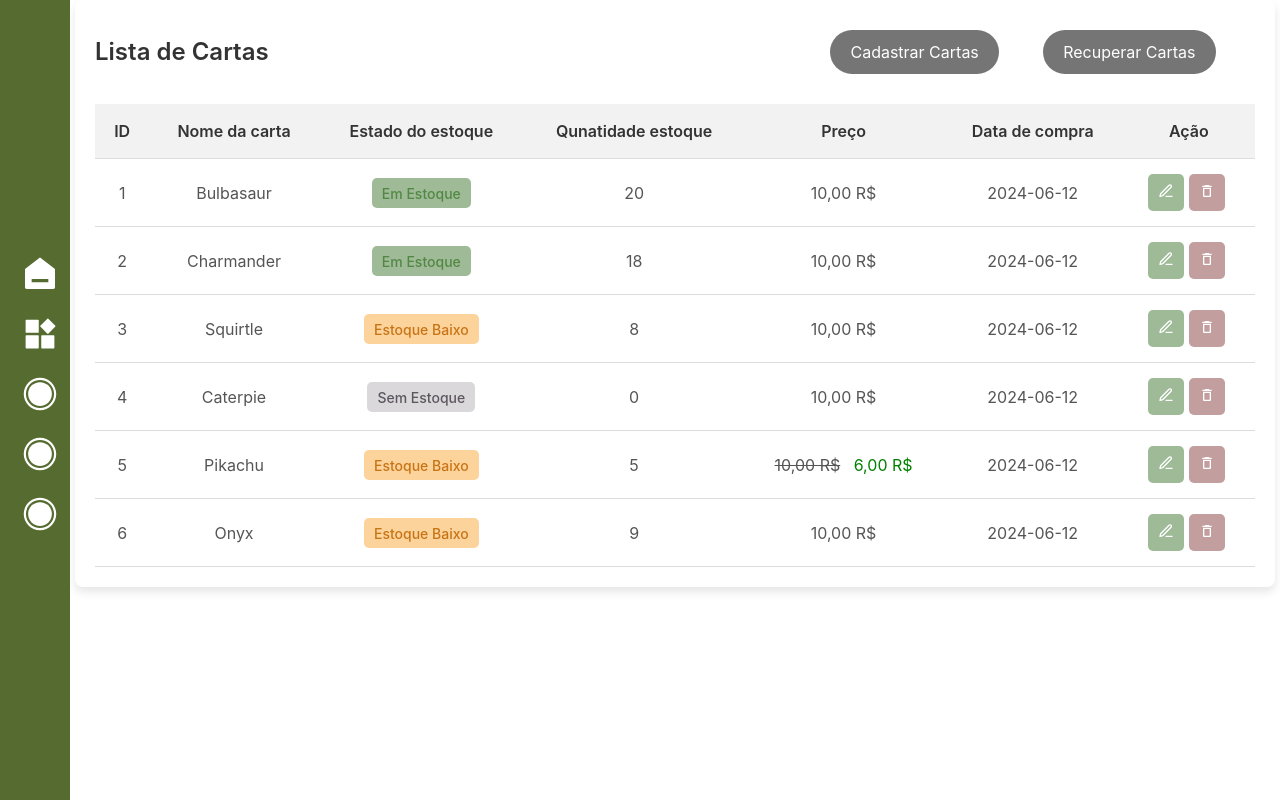
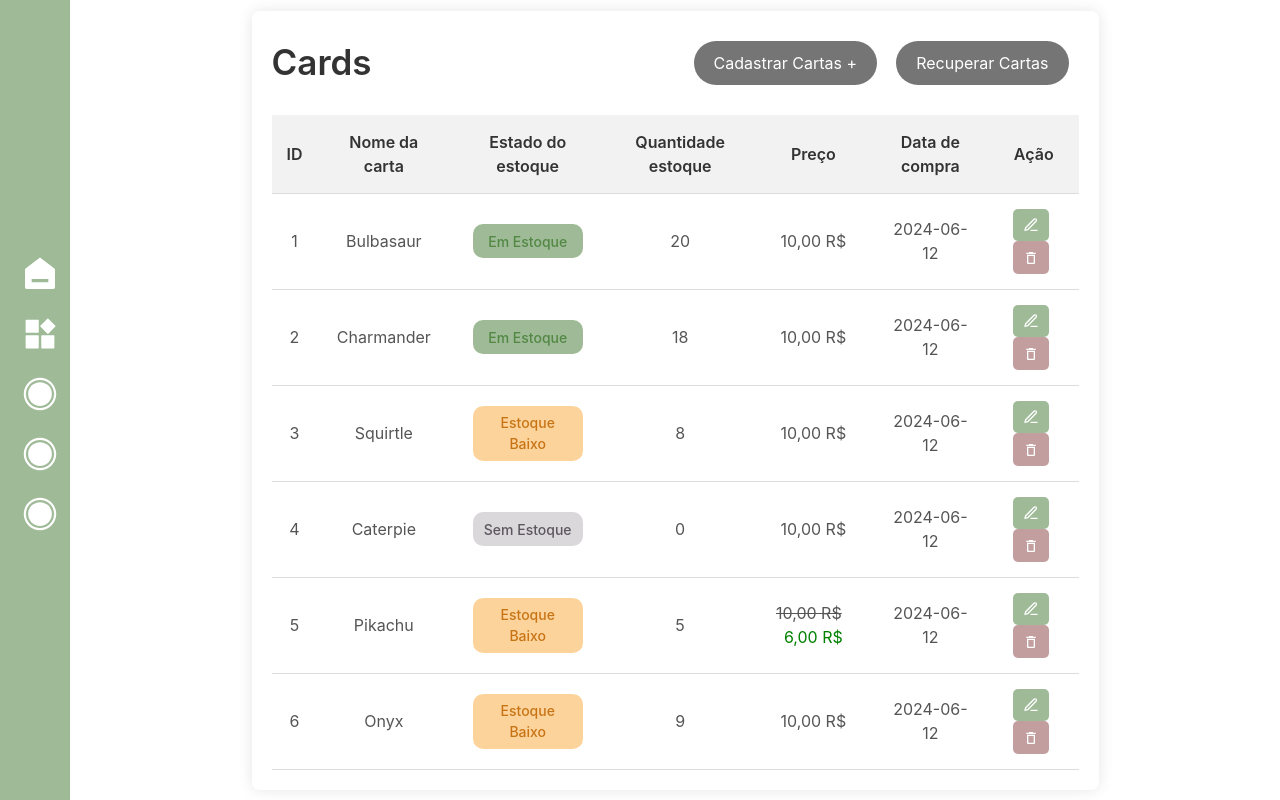
Before and after one commit to medeiroscaio/poke-center-tcg, a React (Vite) app: page /Admin in a window 1280 px wide. Built offline with nearby package versions, Linux system fonts and the light colour scheme.

Commit message:
updated table and some css

```diff
--- a/src/AppRoutes.jsx
+++ b/src/AppRoutes.jsx
@@ -7,8 +7,8 @@ function AppRoutes() {
     <BrowserRouter>
       <Routes>
         <Route path="/Login" element={<Login />}></Route>
+        <Route path="/Admin" element={<Controller />}></Route>
         <Route path="*" element={<Navigate to="/Login" />}></Route>
-          <Route path="/Admin" element={<Controller/>}></Route>
       </Routes>
     </BrowserRouter>
   );
--- a/src/Controller/Controller.css
+++ b/src/Controller/Controller.css
@@ -1,20 +1,19 @@
-*{
+* {
   margin: 0;
   padding: 0;
   box-sizing: border-box;
 }
 
-#controller{
+#controller {
   display: flex;
   flex-direction: row;
 }
 
-#content{
+#content {
   width: 100%;
 }
 
-
-#side-bar{
+#side-bar {
   display: flex;
   position: relative;
   flex-direction: column;
@@ -23,7 +22,7 @@
   height: 100vh;
   width: fit-content;
   padding: 10px 10px 10px 20px;
-    background: darkolivegreen;
+  background: #9fba97;
 
   button {
     width: fit-content;
@@ -34,7 +33,7 @@
     color: white;
   }
 
-    button:hover{
+  button:hover {
     filter: drop-shadow(0px 1px 3px rgba(0, 0, 0, 0.2));
     opacity: 0.8;
     scale: 1;
--- a/src/Login/Login.css
+++ b/src/Login/Login.css
@@ -6,8 +6,8 @@
   font-weight: 400;
 }
 
-#loginContainer{
-  Height: 100vh;
+#loginContainer {
+  height: 100vh;
   display: flex;
   align-items: center;
   justify-content: center;
@@ -17,20 +17,22 @@
   background-repeat: no-repeat;
 }
 
-#loginForm{
+#loginForm {
   backdrop-filter: blur(20px);
   border-radius: 25px;
   border: 2px solid white;
   color: white;
   padding: 50px 20px;
 
-
-  h1, label, button{
+  h1,
+  label,
+  button {
     text-align: center;
     font-weight: bold;
   }
 
-  #emailInput, #passwordInput{
+  #emailInput,
+  #passwordInput {
     width: 100%;
     box-sizing: border-box;
     margin-bottom: 5%;
@@ -40,7 +42,7 @@
     padding: 1% 2%;
     font-size: 16px;
   }
-  button{
+  button {
     border: none;
     color: grey;
     background-color: aquamarine;
@@ -50,9 +52,8 @@
     float: right;
     transition: 0.4s;
   }
+  button:hover {
+    scale: 1.1;
+    filter: drop-shadow(0px 0px 5px aquamarine);
+  }
 }
-
-button:hover{
-  scale: 1.1;
-  filter: drop-shadow(0px 0px 5px aquamarine);
-}
--- a/src/Table/Table.css
+++ b/src/Table/Table.css
@@ -1,9 +1,15 @@
+.page-container {
+  display: flex;
+  min-height: 100vh;
+  justify-content: center;
+  align-items: center;
+}
+
 .table-container {
   padding: 20px;
-    max-width: 150vh;
   border-radius: 8px;
-    box-shadow: 0 5px 10px rgba(0, 0, 0, 0.1);
-    margin: auto;
+  box-shadow: 0 0 15px rgba(0, 0, 0, 0.1);
+  width: 70%;
 }
 
 .table-header {
@@ -13,16 +19,16 @@
   margin-bottom: 20px;
 }
 
-.table-header-btn {
+.table-header-btns {
   padding: 10px;
   display: flex;
-    width: 40%;
-    gap: 10%;
-    justify-content: center;
+  width: 50%;
+  gap: 5%;
+  justify-content: end;
 }
 
 .table-header h2 {
-    font-size: 24px;
+  font-size: 35px;
   font-weight: 600;
   color: #333;
 }
@@ -36,7 +42,6 @@
   border-radius: 25px;
   cursor: pointer;
   transition: background-color 0.3s ease;
-
 }
 
 .header-btn:hover {
--- a/src/Table/Table.jsx
+++ b/src/Table/Table.jsx
@@ -1,14 +1,15 @@
 import "./Table.css";
-import Item from "../components/Item/Item.jsx"
-
+import Item from "../components/Item/Item.jsx";
+import { IoIosAdd } from "react-icons/io";
 
 function Table() {
   return (
+    <div className="page-container">
       <div className="table-container">
         <div className="table-header">
-            <h2>Lista de Cartas</h2>
-            <div className="table-header-btn">
-            <button className="header-btn">Cadastrar Cartas</button>
+          <h2>Cards</h2>
+          <div className="table-header-btns">
+            <button className="header-btn">Cadastrar Cartas + </button>
             <button className="header-btn">Recuperar Cartas</button>
           </div>
         </div>
@@ -18,18 +19,19 @@ function Table() {
               <th>ID</th>
               <th>Nome da carta</th>
               <th>Estado do estoque</th>
-                    <th>Qunatidade estoque</th>
+              <th>Quantidade estoque</th>
               <th>Preço</th>
               <th>Data de compra</th>
               <th>Ação</th>
             </tr>
           </thead>
           <tbody>
-                <Item/>
+            <Item />
           </tbody>
         </table>
       </div>
+    </div>
   );
-};
+}
 
 export default Table;
--- a/src/components/Item/Item.css
+++ b/src/components/Item/Item.css
@@ -1,8 +1,10 @@
 .status {
   padding: 6.5px 10px;
-    border-radius: 5px;
+  border-radius: 10px;
   font-size: 14px;
   font-weight: 500;
+  display: inline-block;
+  width: 110px;
   color: #fff;
 }
 
@@ -21,7 +23,8 @@
   color: #5d565f;
 }
 
-.edit-btn, .delete-btn {
+.edit-btn,
+.delete-btn {
   padding: 6.5px 10px;
   font-size: 16px;
   border: none;
@@ -29,6 +32,7 @@
   border-radius: 5px;
   margin-right: 5px;
   transition: background-color 0.3s ease;
+  padding-bottom: 2px;
 }
 
 .edit-btn {
@@ -56,6 +60,6 @@
   color: #555;
 }
 
-.new-price{
+.new-price {
   color: green;
 }
```
Also changed, not shown: src/components/Item/Item.jsx (+58 -21 lines). Lines whose indentation alone changed are shown as unchanged.
